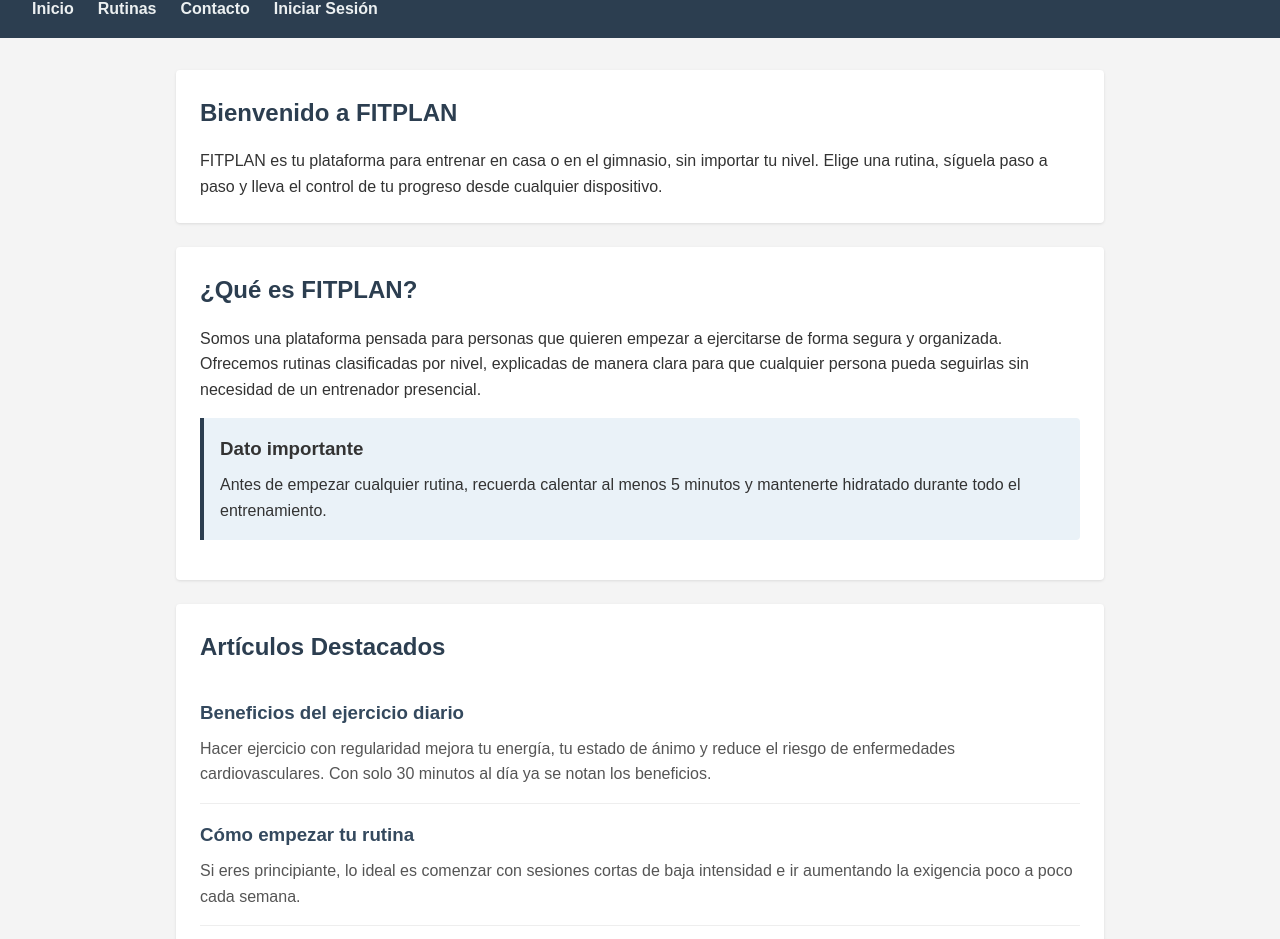
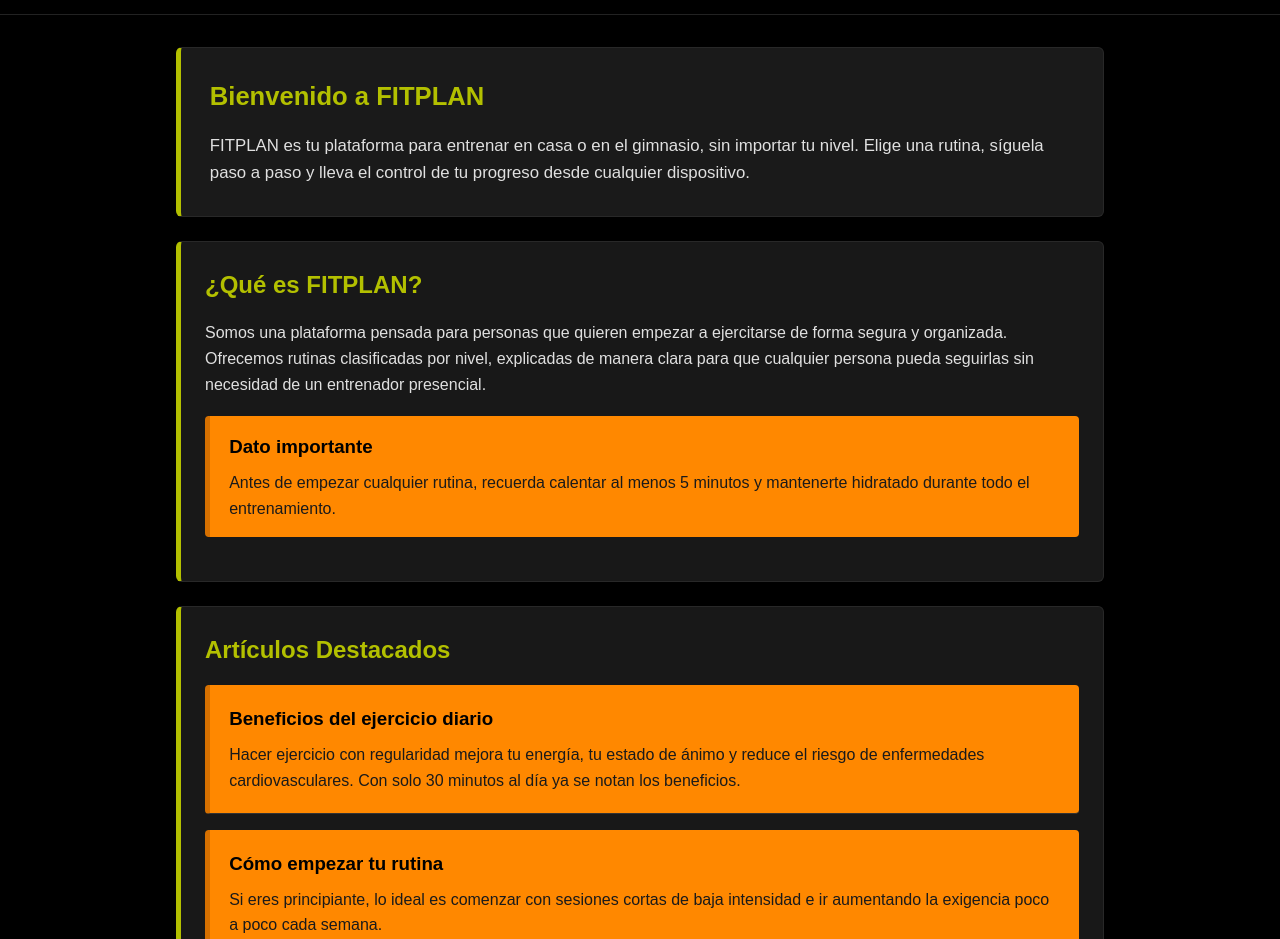
Before and after one commit to Aba14COL/Desarrollo-Web-Alexis-Munoz, a plain HTML site: page index.html in a window 1280 px wide. Shown: the part 74-1013 px from the top of the page. Drawn offline with Linux system fonts and the light colour scheme.

Commit message:
se hicieron los respectivos cambios de colores a el proyecto

```diff
--- a/index.html
+++ b/index.html
@@ -11,18 +11,18 @@
 
 <body>
     <header>
-        <h1>FITPLAN</h1>
+        <h1>FitPlan</h1>
         <nav>
             <ul>
                 <li><a href="index.html">Inicio</a></li>
                 <li><a href="rutinas.html">Rutinas</a></li>
+                <li><a href="login.html">Iniciar Sesión</a></li>
                 <li><a href="contacto.html">Contacto</a></li>
-                <li><a href="login.html">Iniciar Sesión</a></li>
             </ul>
         </nav>
     </header>
     <main>
-        <section id="hero">
+        <section class="hero">
             <h2>Bienvenido a FITPLAN</h2>
             <p>
                 FITPLAN es tu plataforma para entrenar en casa o en el gimnasio, sin importar
@@ -30,7 +30,7 @@
                 progreso desde cualquier dispositivo.
             </p>
         </section>
-        <section id="about">
+        <section class="about" id="about">
             <h2>¿Qué es FITPLAN?</h2>
             <p>
                 Somos una plataforma pensada para personas que quieren empezar a ejercitarse
@@ -46,7 +46,7 @@
                 </p>
             </aside>
         </section>
-        <section id="featured">
+        <section class="featured" id="featured">
             <h2>Artículos Destacados</h2>
             <article>
                 <h3>Beneficios del ejercicio diario</h3>
--- a/styles.css
+++ b/styles.css
@@ -4,37 +4,63 @@
     box-sizing: border-box;
 }
 
+:root {
+    --color-principal: #b3c000;
+    --color-secundario: #000000;
+    --color-tarjetas: #181818;
+    --color-terciario: #ff8800;
+    --color-texto: #e0e0e0;
+    --color-texto-oscuro: #111111;
+}
+
 body {
     font-family: Arial, Helvetica, sans-serif;
     line-height: 1.6;
-    color: #333;
-    background-color: #f4f4f4;
+    color: var(--color-texto);
+    background-color: var(--color-secundario);
 }
 
 header {
-    background-color: #2c3e50;
-    color: #fff;
-    padding: 1rem 2rem;
+    background-color: var(--color-secundario);
+    color: var(--color-principal);
+    padding: 1.3rem 2rem;
+    display: flex;
+    align-items: center;
+    border-bottom: 1px solid #222;
 }
 
 header h1 {
     font-size: 1.8rem;
-    margin-bottom: 0.5rem;
+    margin-bottom: 0;
+    color: var(--color-principal);
+}
+
+nav {
+    flex: 1;
+    display: flex;
+    justify-content: center;
 }
 
 nav ul {
     list-style: none;
     display: flex;
-    gap: 1.5rem;
+    gap: 1rem;
+}
+
+nav li {
+    line-height: 1.6;
+    padding: 0.5rem;
 }
 
 nav a {
-    color: #ecf0f1;
+    color: var(--color-principal);
     text-decoration: none;
     font-weight: bold;
+    transition: color 0.3s ease;
 }
 
 nav a:hover {
+    color: var(--color-terciario);
     text-decoration: underline;
 }
 
@@ -45,20 +71,77 @@ main {
 }
 
 section {
-    background-color: #fff;
+    background-color: var(--color-tarjetas);
     padding: 1.5rem;
     margin-bottom: 1.5rem;
-    border-radius: 4px;
-    box-shadow: 0 1px 3px rgba(0, 0, 0, 0.1);
+    border-radius: 6px;
+    border: 1px solid #282828;
+    box-shadow: 0 4px 6px rgba(0, 0, 0, 0.3);
 }
 
 section h2 {
     margin-bottom: 1rem;
-    color: #2c3e50;
+    color: var(--color-principal);
 }
 
+
+.hero,
+#hero {
+    background-color: #1a1a1a;
+    border-left: 5px solid var(--color-principal);
+    padding: 1.8rem;
+}
+
+.hero h2 {
+    color: var(--color-principal);
+    font-size: 1.6rem;
+}
+
+.hero p {
+    color: var(--color-texto);
+    font-size: 1.05rem;
+}
+
+
+.about,
+#about {
+    background-color: var(--color-tarjetas);
+    border-left: 5px solid var(--color-principal);
+
+}
+
+
+.featured,
+#featured {
+    background-color: var(--color-tarjetas);
+    border-left: 5px solid var(--color-principal);
+}
+
+.featured article,
+#featured article {
+    background-color: var(--color-terciario);
+    border-left: 5px solid var(--color-principal);
+    color: var(--color-texto-oscuro);
+    padding: 1.2rem;
+    border-left: 5px solid #d67000;
+    margin: 1rem 0;
+    border-radius: 4px;
+}
+
+.featured article h3,
+#featured article h3 {
+    color: #000000;
+    margin-bottom: 0.5rem;
+}
+
+.featured article p,
+#featured article p {
+    color: #1a1a1a;
+}
+
+
 article {
-    border-bottom: 1px solid #eee;
+    border-bottom: 1px solid #333;
     padding: 1rem 0;
 }
 
@@ -68,34 +151,44 @@ article:last-child {
 
 article h3 {
     margin-bottom: 0.5rem;
-    color: #34495e;
+    color: var(--color-principal);
 }
 
 article p {
-    color: #555;
+    color: var(--color-texto);
 }
 
+
 aside {
-    background-color: #eaf2f8;
-    padding: 1rem;
-    border-left: 4px solid #2c3e50;
-    margin: 1rem 0;
-    border-radius: 0 4px 4px 0;
+    background-color: var(--color-terciario);
+    color: var(--color-texto-oscuro);
+    padding: 1rem 1.2rem;
+    border-left: 5px solid #d67000;
+    margin: 1.2rem 0;
+    border-radius: 4px;
 }
 
 aside h3 {
     margin-bottom: 0.5rem;
+    color: #000000;
 }
+
+aside p {
+    color: #1a1a1a;
+}
+
 
 form {
     display: flex;
     flex-direction: column;
     gap: 1rem;
-    max-width: 400px;
+    max-width: 450px;
+    margin-top: 1rem;
 }
 
 label {
     font-weight: bold;
+    color: var(--color-texto);
 }
 
 input[type="text"],
@@ -105,33 +198,47 @@ input[type="number"],
 input[type="date"],
 select,
 textarea {
-    padding: 0.5rem;
-    border: 1px solid #ccc;
+    padding: 0.7rem;
+    background-color: #222222;
+    color: #ffffff;
+    border: 1px solid #444444;
     border-radius: 4px;
     font-size: 1rem;
     font-family: inherit;
 }
 
+input:focus,
+select:focus,
+textarea:focus {
+    outline: none;
+    border-color: var(--color-principal);
+}
+
 button {
-    background-color: #2c3e50;
-    color: #fff;
-    padding: 0.7rem;
+    background-color: var(--color-terciario);
+    color: #000000;
+    font-weight: bold;
+    padding: 0.8rem;
     border: none;
     border-radius: 4px;
     font-size: 1rem;
     cursor: pointer;
+    transition: background-color 0.2s ease;
 }
 
 button:hover {
-    background-color: #1a252f;
+    background-color: #e67a00;
 }
 
+
 footer {
-    background-color: #2c3e50;
-    color: #ecf0f1;
+    background-color: var(--color-secundario);
+    color: var(--color-principal);
+
     text-align: center;
     padding: 1.5rem;
     margin-top: 2rem;
+    border-top: 1px solid #222;
 }
 
 footer p {
```
Also changed, not shown: contacto.html (+4 -3 lines), login.html (+2 -2 lines), rutinas.html (+2 -2 lines).
